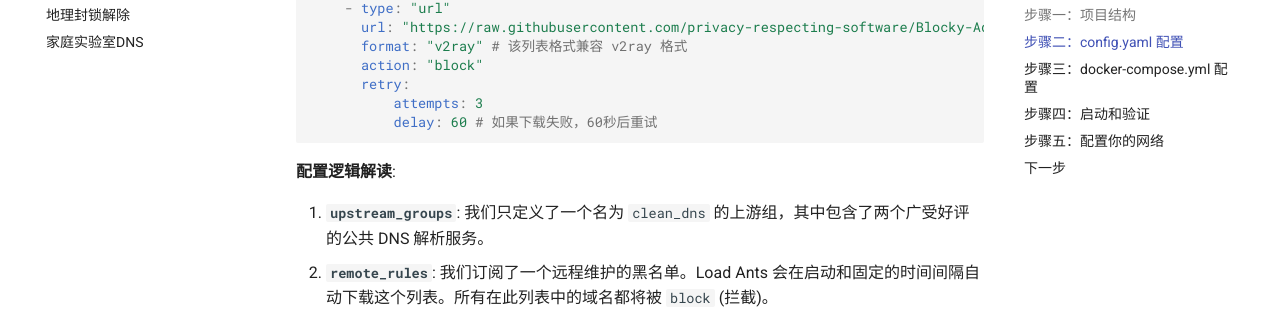
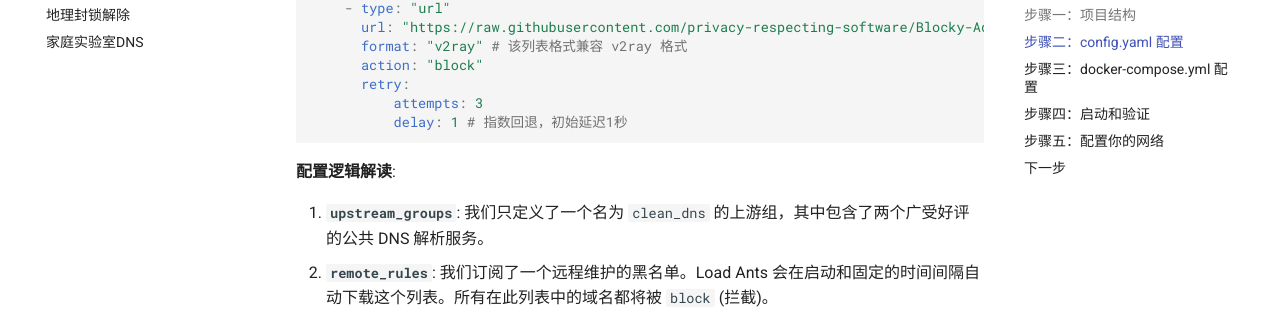
Before and after one commit to shengyanli1982/load-ants, an MkDocs documentation site: the page built from documents/cookbook/ad-blocking.md, in a window 1280 px wide and 900 px high, scrolled down 2172 px. Shown: the part 147-456 px from the top of the window. Built offline with MkDocs 1.6.1 and Material for MkDocs 9.7.7, drawn with Linux system fonts in a browser that asks for light colours.

Commit message:
Fix errors in the documentation.

````diff
--- a/documents/cookbook/ad-blocking.md
+++ b/documents/cookbook/ad-blocking.md
@@ -102,7 +102,7 @@ remote_rules:
       action: "block"
       retry:
           attempts: 3
-          delay: 60 # 如果下载失败，60秒后重试
+          delay: 1 # 指数回退，初始延迟1秒
 ```
 
 **配置逻辑解读**:
````
